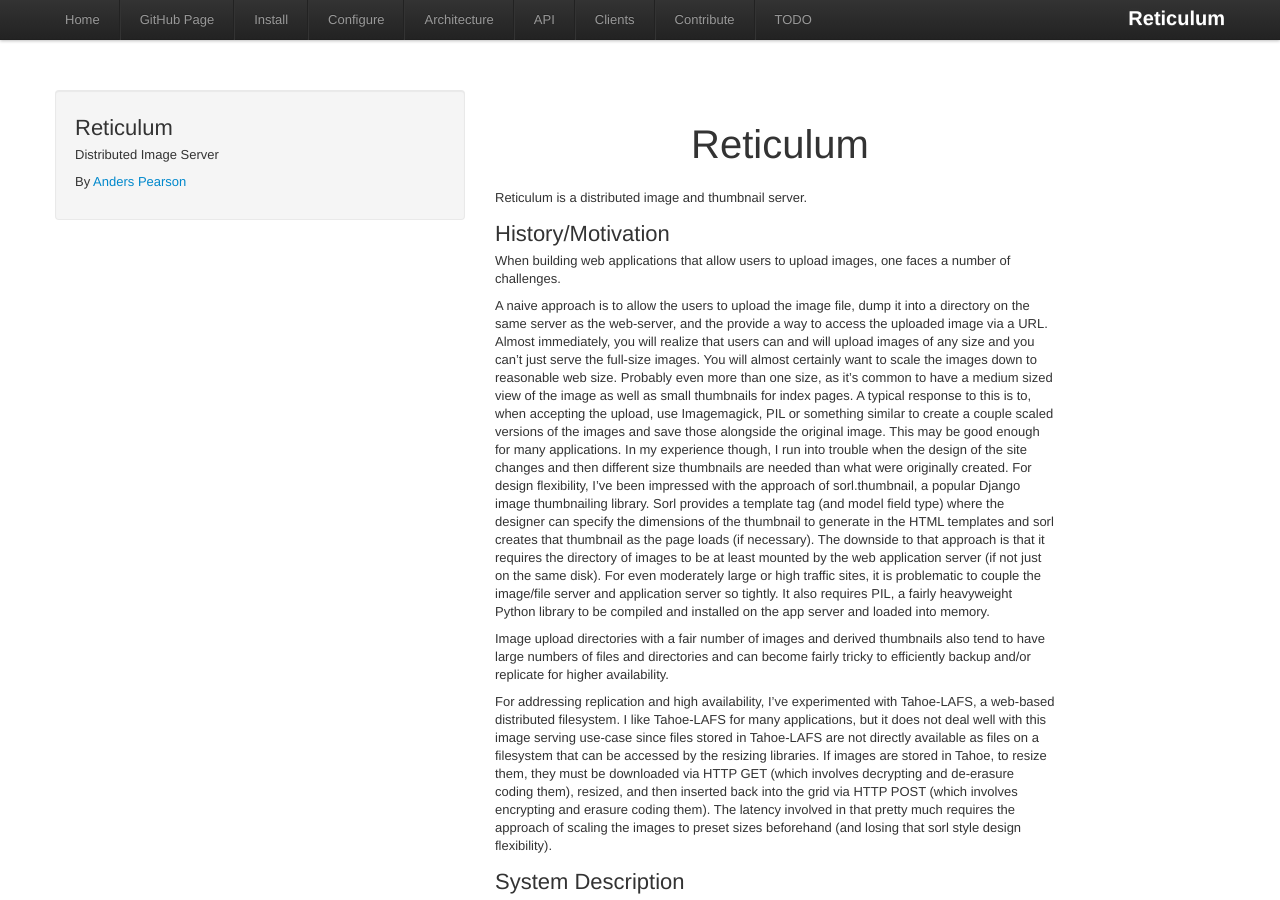
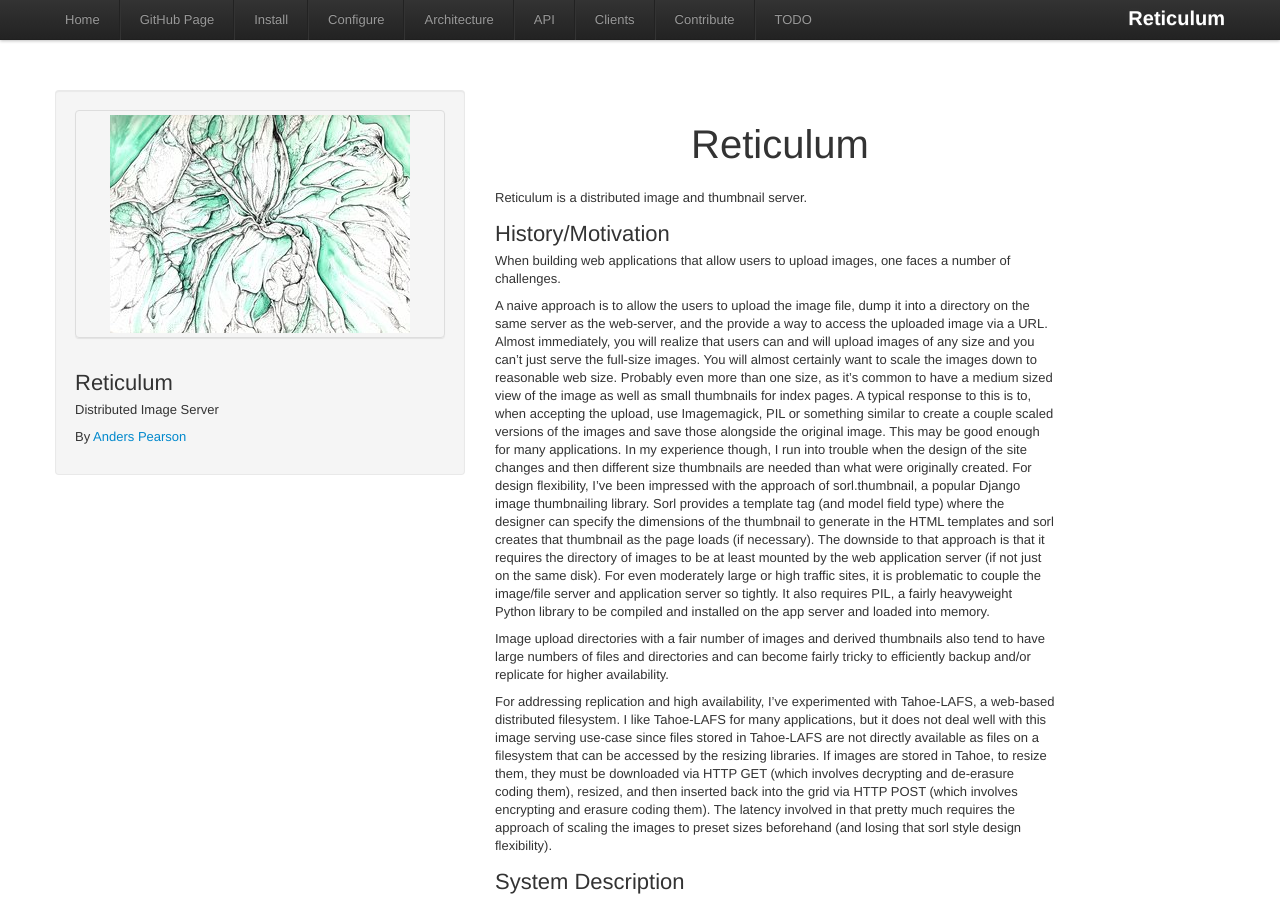
Before and after one commit to thraxil/reticulum, a Jekyll site: the page built from index.markdown, in a window 1280 px wide and 900 px high. Built offline with Jekyll 4.4.1, drawn with Linux system fonts in a browser that asks for light colours; comment, search, counter and statistics services are not loaded.

Commit message:
try dressing it up with an image

```diff
--- a/_layouts/layout.html
+++ b/_layouts/layout.html
@@ -28,6 +28,14 @@
 		<div class="content">
 			<div class="row">
 			    <div class="span4 columns well">
+			      <ul class="thumbnails">
+				<li class="span4">
+				  <div class="thumbnail">
+				    <img src="img/reticulum.jpg" alt=""
+					 />
+				  </div>
+				</li>
+			      </ul>
 				  <h2>Reticulum</h2>
 					<p>Distributed Image Server</p>
 					<p>By <a href="https://github.com/thraxil/">Anders Pearson</a></p>
```
Also changed, not shown: img/reticulum.jpg (added).
